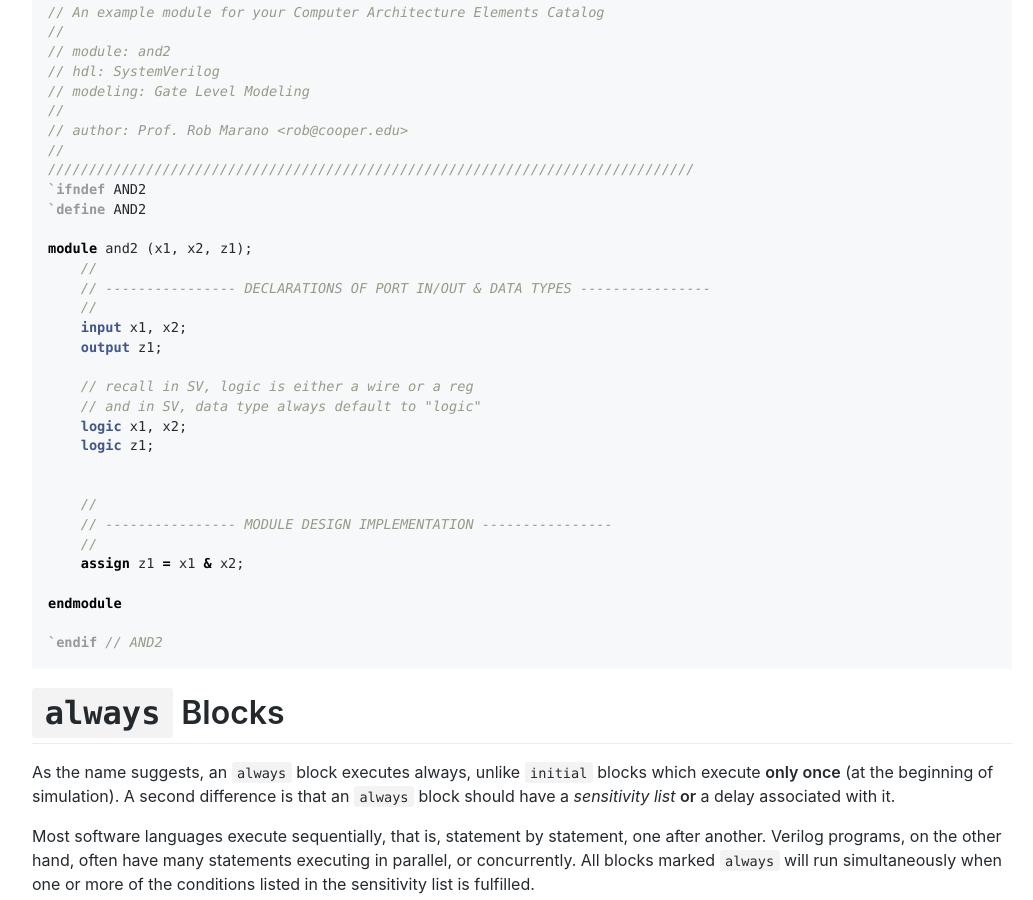
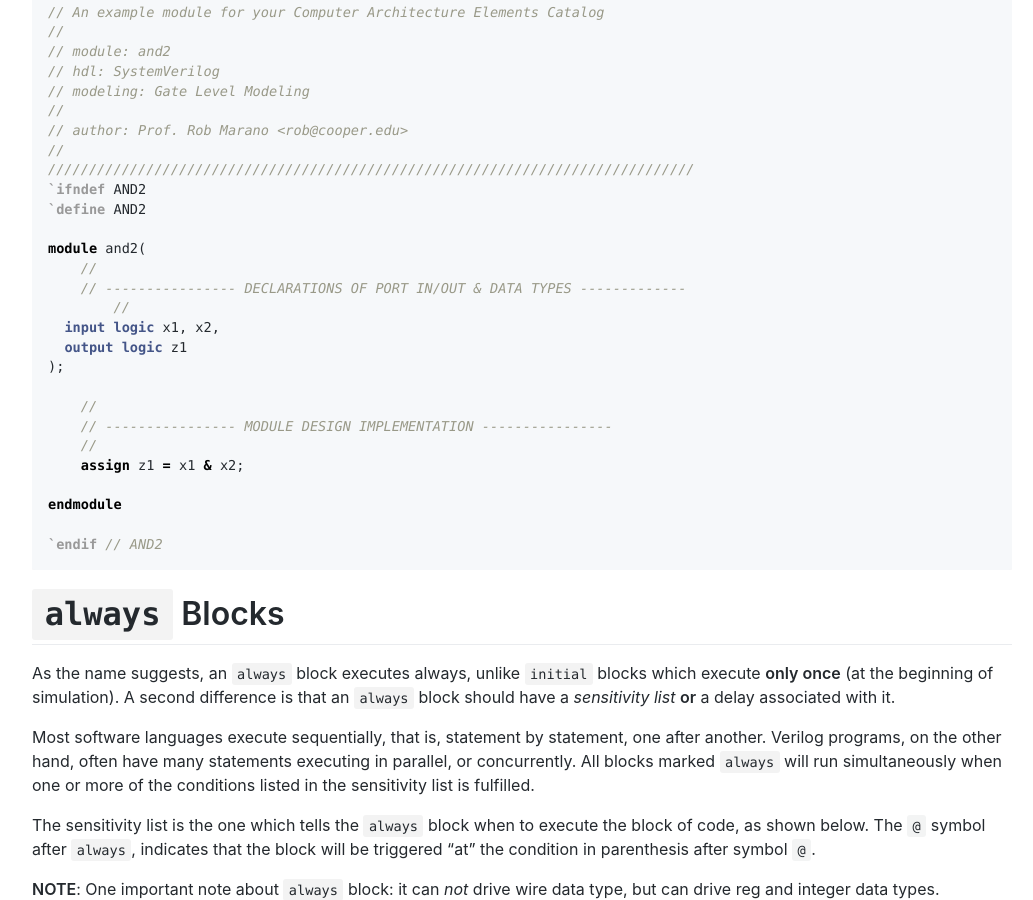
Before and after one commit to robmarano/robmarano.github.io, a Jekyll site: the page built from courses/ece251/2024/verilog.md, in a window 1280 px wide and 900 px high, scrolled down 16632 px. Shown: the whole window, without its empty margins (118-1151 px from the left). Built offline with Jekyll 4.4.1, drawn with Linux system fonts in a browser that asks for light colours; our own code applies the rules of GitHub Pages for plain Markdown files; comment, search, counter and statistics services are not loaded; some of the changed text lies outside the part shown.

Commit message:
Updated verilog.md

```diff
--- a/courses/ece251/2024/verilog.md
+++ b/courses/ece251/2024/verilog.md
@@ -642,18 +642,13 @@
 `ifndef AND2
 `define AND2
 
-module and2 (x1, x2, z1);
+module and2(
     //
-    // ---------------- DECLARATIONS OF PORT IN/OUT & DATA TYPES ----------------
-    //
-    input x1, x2;
-    output z1;
-
-    // recall in SV, logic is either a wire or a reg
-    // and in SV, data type always default to "logic"
-    logic x1, x2;
-    logic z1;
-
+    // ---------------- DECLARATIONS OF PORT IN/OUT & DATA TYPES -------------
+  	//
+  input logic x1, x2,
+  output logic z1
+);
 
     //
     // ---------------- MODULE DESIGN IMPLEMENTATION ----------------
```
Also changed, not shown: other parts of courses/ece251/2024/verilog.md (+1 -1 lines).
